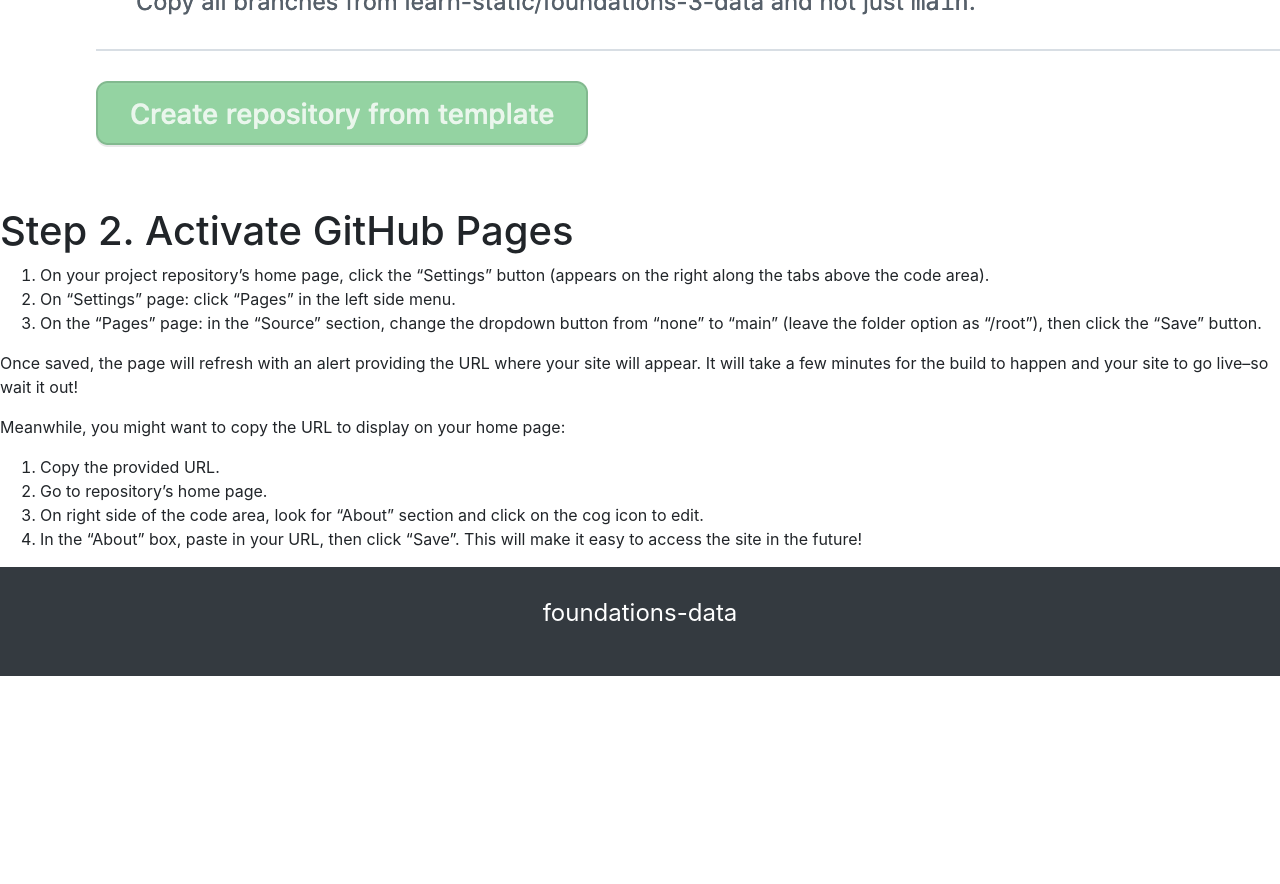
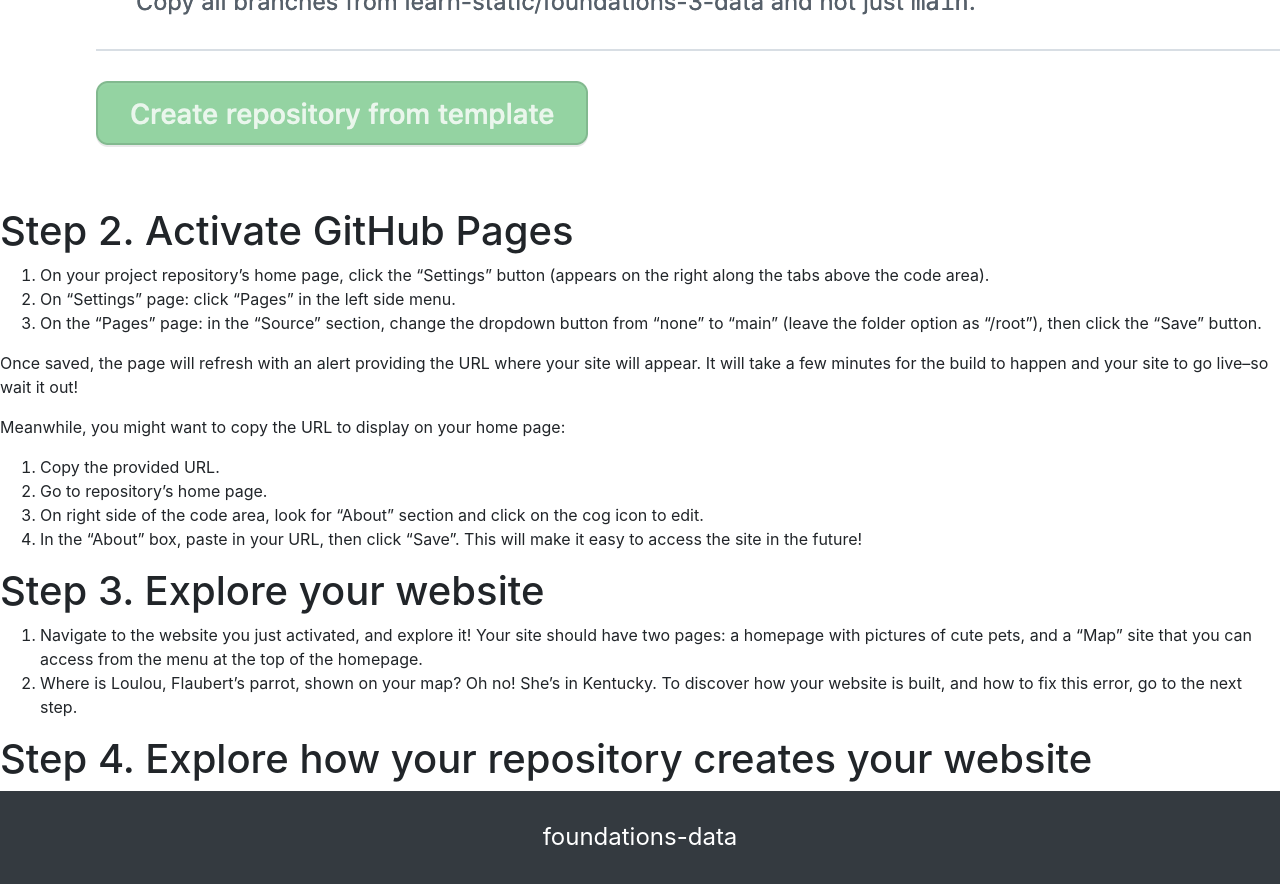
Before and after one commit to learn-static/foundations-3-data, a Jekyll site: the page built from intro-data.md, in a window 1280 px wide and 900 px high, scrolled down 1519 px. Shown: the top 884 px of the window. Built offline with Jekyll 4.4.1, drawn with Linux system fonts in a browser that asks for light colours; our own code applies the rules of GitHub Pages for plain Markdown files; before the commit the page ends 2195 px from its top, so only the background shows below that.

Commit message:
Added Step 3

```diff
--- a/intro-data.md
+++ b/intro-data.md
@@ -38,3 +38,10 @@ Meanwhile, you might want to copy the URL to display on your home page:
 2. Go to repository's home page.
 3. On right side of the code area, look for "About" section and click on the cog icon to edit.
 4. In the "About" box, paste in your URL, then click "Save". This will make it easy to access the site in the future!
+
+# Step 3. Explore your website
+
+1. Navigate to the website you just activated, and explore it! Your site should have two pages: a homepage with pictures of cute pets, and a "Map" site that you can access from the menu at the top of the homepage.
+2. Where is Loulou, Flaubert's parrot, shown on your map? Oh no! She's in Kentucky. To discover how your website is built, and how to fix this error, go to the next step.
+
+# Step 4. Explore how your repository creates your website
```
